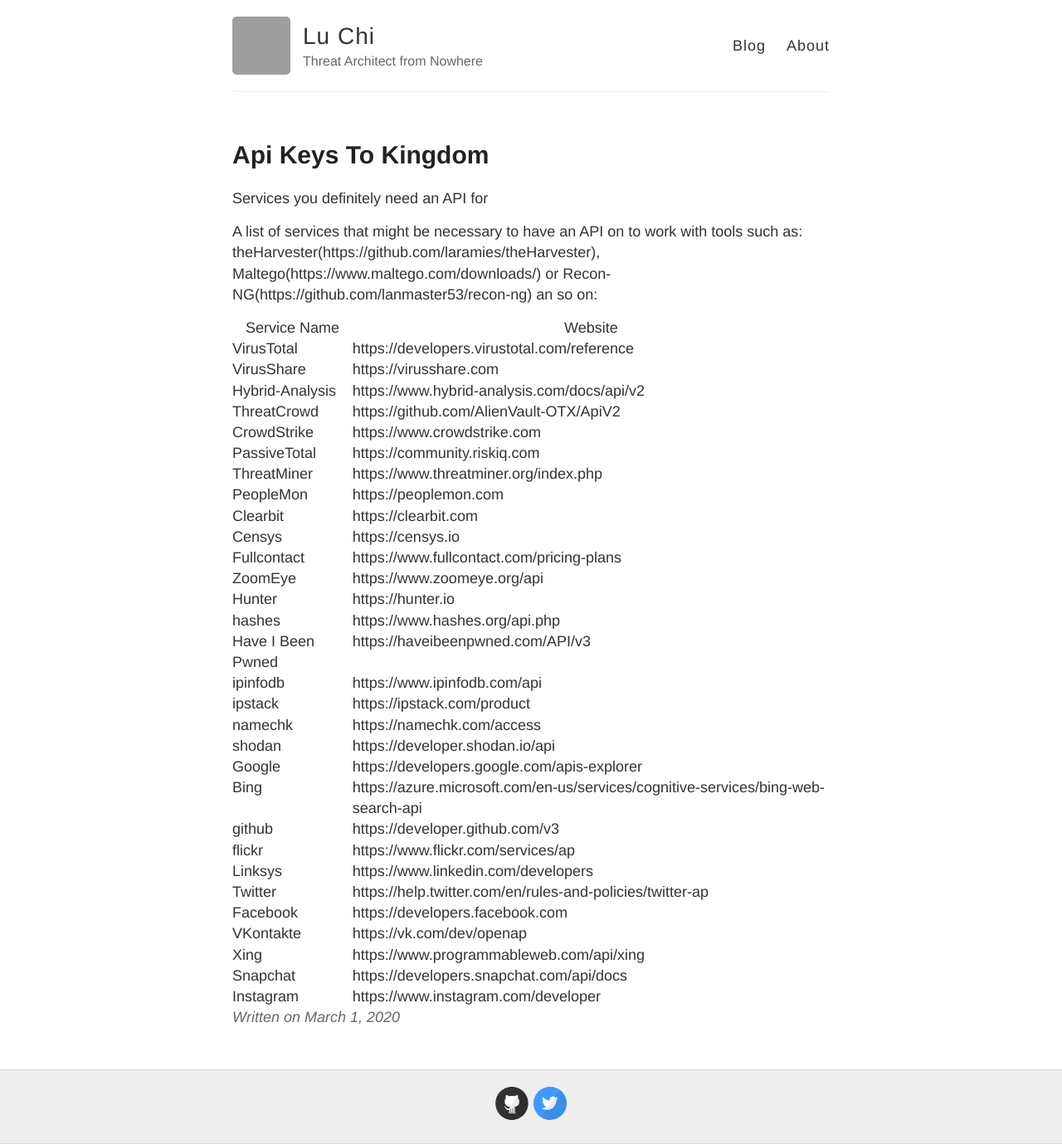
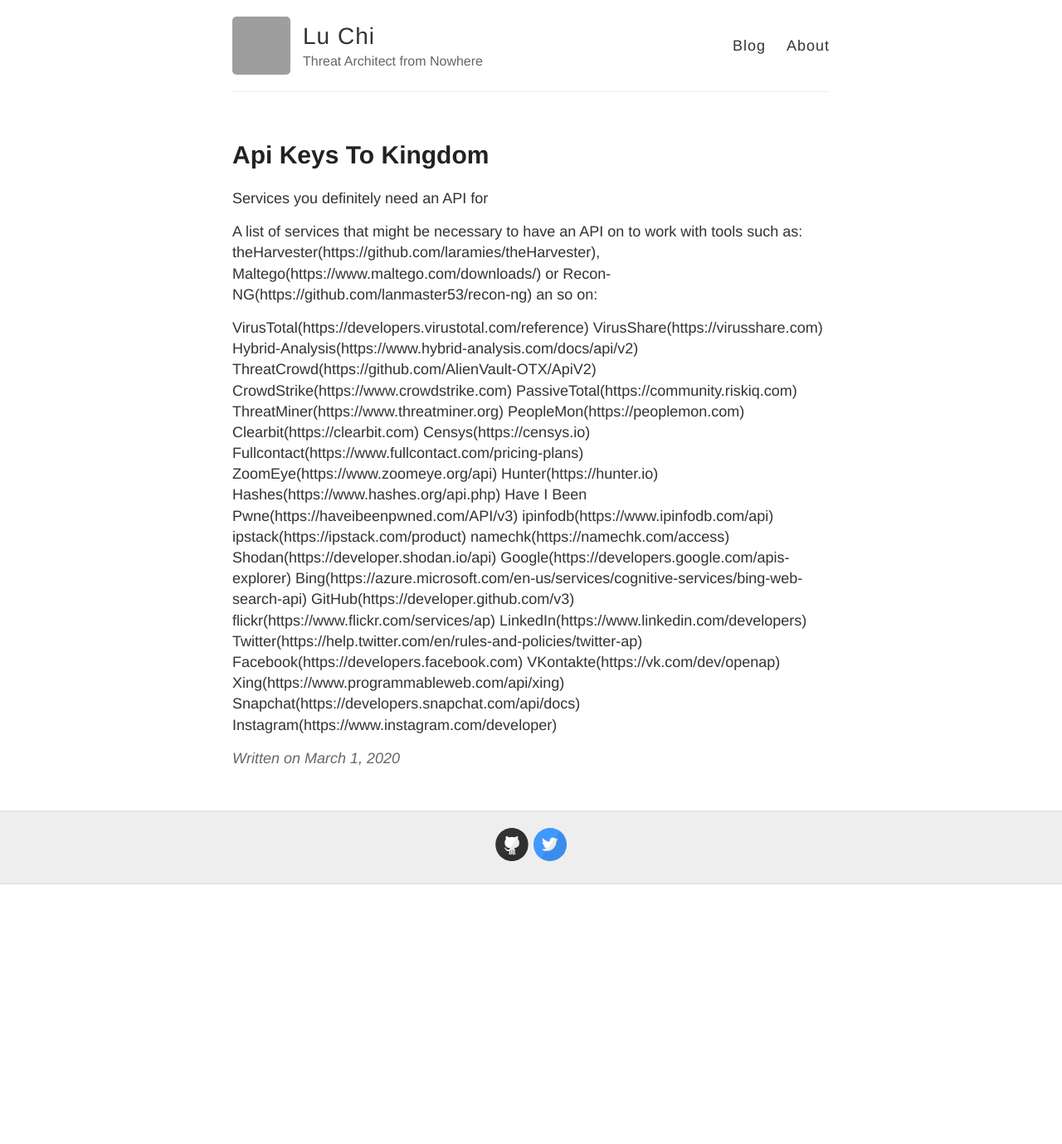
Before and after one commit to lu-chi/lu-chi.github.io, a Jekyll site: the page built from _posts/2020-3-1-API-keys-to-kingdom.md, in a window 1280 px wide. Shown: the whole page at 83% size. Built offline with Jekyll 4.4.1, drawn with Linux system fonts in a browser that asks for light colours; our own code applies the rules of GitHub Pages for plain Markdown files; after the commit the page ends 1066 px from its top, so only the background shows below that; grey boxes are pictures that could not be loaded.

Commit message:
Updated blog entry

```diff
--- a/_posts/2020-3-1-API-keys-to-kingdom.md
+++ b/_posts/2020-3-1-API-keys-to-kingdom.md
@@ -3,35 +3,33 @@ Services you definitely need an API for
 A list of services that might be necessary to have an API on to work with tools such as:
 theHarvester(https://github.com/laramies/theHarvester), Maltego(https://www.maltego.com/downloads/) or Recon-NG(https://github.com/lanmaster53/recon-ng) an so on:
 
-Service Name | Website
------------- | -------------
-VirusTotal | https://developers.virustotal.com/reference
-VirusShare | https://virusshare.com
-Hybrid-Analysis | https://www.hybrid-analysis.com/docs/api/v2
-ThreatCrowd | https://github.com/AlienVault-OTX/ApiV2
-CrowdStrike | https://www.crowdstrike.com
-PassiveTotal | https://community.riskiq.com
-ThreatMiner | https://www.threatminer.org/index.php
-PeopleMon | https://peoplemon.com
-Clearbit | https://clearbit.com
-Censys | https://censys.io
-Fullcontact | https://www.fullcontact.com/pricing-plans
-ZoomEye | https://www.zoomeye.org/api
-Hunter | https://hunter.io
-hashes | https://www.hashes.org/api.php
-Have I Been Pwned 	|	https://haveibeenpwned.com/API/v3
-ipinfodb |	https://www.ipinfodb.com/api
-ipstack |	https://ipstack.com/product
-namechk |	https://namechk.com/access
-shodan 	|	https://developer.shodan.io/api
-Google | https://developers.google.com/apis-explorer
-Bing | https://azure.microsoft.com/en-us/services/cognitive-services/bing-web-search-api
-github | https://developer.github.com/v3
-flickr | https://www.flickr.com/services/ap
-Linksys | https://www.linkedin.com/developers
-Twitter | https://help.twitter.com/en/rules-and-policies/twitter-ap
-Facebook | https://developers.facebook.com
-VKontakte | https://vk.com/dev/openap
-Xing | https://www.programmableweb.com/api/xing
-Snapchat | https://developers.snapchat.com/api/docs
-Instagram | https://www.instagram.com/developer
+VirusTotal(https://developers.virustotal.com/reference)
+VirusShare(https://virusshare.com)
+Hybrid-Analysis(https://www.hybrid-analysis.com/docs/api/v2)
+ThreatCrowd(https://github.com/AlienVault-OTX/ApiV2)
+CrowdStrike(https://www.crowdstrike.com)
+PassiveTotal(https://community.riskiq.com)
+ThreatMiner(https://www.threatminer.org)
+PeopleMon(https://peoplemon.com)
+Clearbit(https://clearbit.com)
+Censys(https://censys.io)
+Fullcontact(https://www.fullcontact.com/pricing-plans)
+ZoomEye(https://www.zoomeye.org/api)
+Hunter(https://hunter.io)
+Hashes(https://www.hashes.org/api.php)
+Have I Been Pwne(https://haveibeenpwned.com/API/v3)
+ipinfodb(https://www.ipinfodb.com/api)
+ipstack(https://ipstack.com/product)
+namechk(https://namechk.com/access)
+Shodan(https://developer.shodan.io/api)
+Google(https://developers.google.com/apis-explorer)
+Bing(https://azure.microsoft.com/en-us/services/cognitive-services/bing-web-search-api)
+GitHub(https://developer.github.com/v3)
+flickr(https://www.flickr.com/services/ap)
+LinkedIn(https://www.linkedin.com/developers)
+Twitter(https://help.twitter.com/en/rules-and-policies/twitter-ap)
+Facebook(https://developers.facebook.com)
+VKontakte(https://vk.com/dev/openap)
+Xing(https://www.programmableweb.com/api/xing)
+Snapchat(https://developers.snapchat.com/api/docs)
+Instagram(https://www.instagram.com/developer)
```
